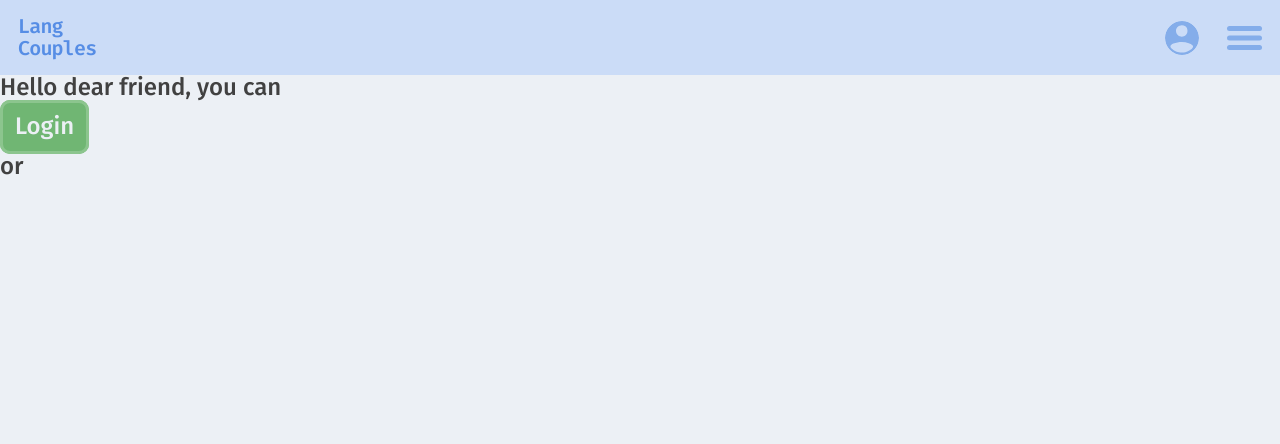
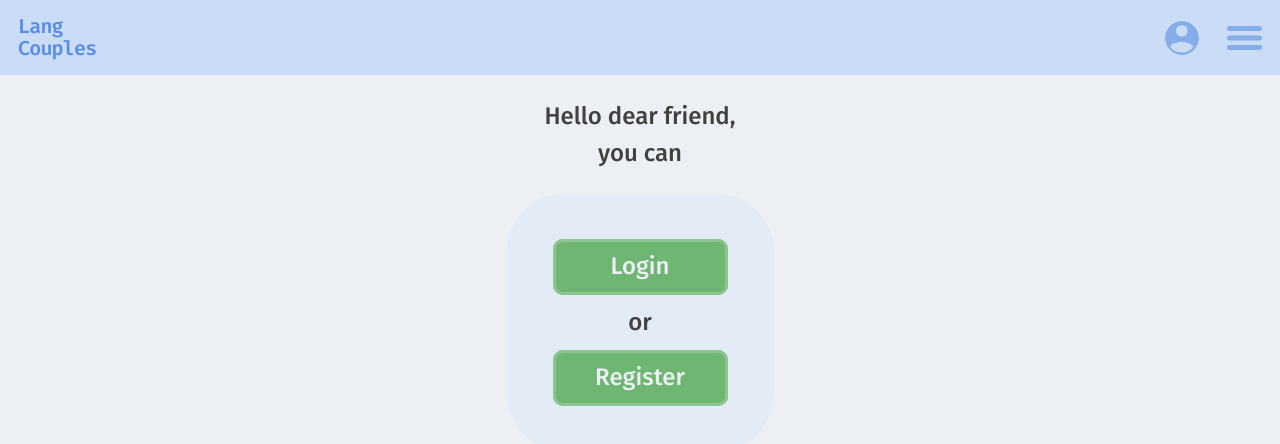
Before and after one commit to AleshaIdetRvat/LangCouples, a React (Create React App) app in the folder client/: page /auth in a window 1280 px wide. Shown: the top 444 px of the page. Built offline with nearby package versions, Linux system fonts and the light colour scheme.

Commit message:
entry page layout (верстка)

```diff
--- a/client/src/assets/style/colors.scss
+++ b/client/src/assets/style/colors.scss
@@ -1,6 +1,7 @@
 $blue: #568de5;
 $light-blue: #84adea;
 $sky: #cbdcf7;
+$light-sky: #e3ebf6;
 $white: #ecf0f5;
 $green: #70b673;
 $green-hover: #8cc58e;
--- a/client/src/components/common/GreenBtn/GreenBtn.jsx
+++ b/client/src/components/common/GreenBtn/GreenBtn.jsx
@@ -2,14 +2,14 @@ import React from "react"
 import classNames from "classnames"
 import "./GreenBtn.scss"
 
-const GreenBtn = ({ children, disabled, onClick }) => {
-    const styles = classNames("green-btn", {
+const GreenBtn = ({ children, disabled, onClick, className }) => {
+    const styles = classNames("green-btn", className, {
         "btn-disabled": disabled,
     })
 
     return (
         <button onClick={onClick} className={styles}>
-            <span className="green-btn__inner-text">{children}</span>
+            <span class="green-btn__inner-text">{children}</span>
         </button>
     )
 }
--- a/client/src/components/common/GreenBtn/GreenBtn.scss
+++ b/client/src/components/common/GreenBtn/GreenBtn.scss
@@ -1,15 +1,34 @@
 @import "../../../assets/style/colors.scss";
 .green-btn {
-    background: $green;
-    box-shadow: 0px 0px 0px 3px $green-hover inset;
+    transition: 0.15s ease;
+    background-color: $green;
     box-sizing: border-box;
     border-radius: 10px;
-    padding: 14px 15px;
+    padding: 15px;
+
+    box-shadow: inset 0px 4px 4px rgba(0, 0, 0, 0), 0px 0px 0px 3px $green-hover inset,
+        0px 2px 6px rgba(0, 0, 0, 0);
+    &:hover {
+        background-color: $green-hover;
+        box-shadow: inset 0px 4px 4px rgba(0, 0, 0, 0), 0px 0px 0px 0px $green-hover inset,
+            0px 2px 6px rgba(0, 0, 0, 0.25);
+    }
+    &:active {
+        background-color: $green;
+        box-shadow: inset 0px 4px 4px rgba(0, 0, 0, 0.25),
+            0px 0px 0px 3px $green-hover inset, 0px 2px 6px rgba(0, 0, 0, 0);
+    }
 }
 
 .green-btn__inner-text {
+    transition: 0.15s linear;
     font-size: 24px;
     line-height: 108.58%;
 
     color: $white;
+    text-shadow: 0px 0px 8px rgba(204, 204, 204, 0);
+
+    &:hover {
+        text-shadow: 0px 0px 8px rgba(204, 204, 204, 0.25);
+    }
 }
--- a/client/src/components/pages/EntryPage/EntryPage.jsx
+++ b/client/src/components/pages/EntryPage/EntryPage.jsx
@@ -4,17 +4,22 @@ import "./EntryPage.scss"
 
 const EntryPage = () => {
     return (
-        <div class="entry-page">
+        <div className="entry-page">
             <div className="entry-page__container">
                 <div className="entry-page__welcome">
-                    <h1 className="entry-page__title">Hello dear friend, you can</h1>
+                    <ul className="entry-page__title">
+                        <li>Hello dear friend,</li>
+                        <li>you can</li>
+                    </ul>
                 </div>
                 <div className="entry-page__sign-up entry-sign-up">
                     <div className="entry-sign-up__login">
                         <GreenBtn className="entry-sign-up__login-btn">Login</GreenBtn>
                     </div>
                     <span className="entry-sign-up__separator">or</span>
-                    <div className="entry-sign-up__register"></div>
+                    <div className="entry-sign-up__register">
+                        <GreenBtn className="entry-sign-up__reg-btn">Register</GreenBtn>
+                    </div>
                 </div>
             </div>
         </div>
--- a/client/src/components/pages/EntryPage/EntryPage.scss
+++ b/client/src/components/pages/EntryPage/EntryPage.scss
@@ -1,2 +1,77 @@
+@import "../../../assets/style/colors.scss";
+
 .entry-page {
+    // .entry-page__container
+
+    &__container {
+        display: flex;
+        flex-direction: column;
+
+        align-items: center;
+    }
+
+    // .entry-page__welcome
+
+    &__welcome {
+    }
+
+    // .entry-page__title
+
+    &__title {
+        height: 119px;
+
+        text-align: center;
+        line-height: 102.08%;
+        display: flex;
+        flex-direction: column;
+        justify-content: center;
+        gap: 12px;
+    }
+
+    // .entry-page__sign-up
+
+    &__sign-up {
+    }
 }
+
+.entry-sign-up {
+    background-color: $light-sky;
+    border-radius: 57px;
+    width: min-content;
+
+    display: flex;
+    flex-direction: column;
+    justify-content: center;
+    align-items: center;
+    gap: 15px;
+
+    // width: 267px;
+    // height: 257px;
+    padding: 45px 46px;
+
+    // .entry-sign-up__login
+
+    &__login {
+    }
+
+    // .entry-sign-up__login-btn
+
+    &__login-btn,
+    &__reg-btn {
+        width: 175px;
+    }
+    // .entry-sign-up__reg-btn
+
+    &__reg-btn {
+    }
+
+    // .entry-sign-up__separator
+
+    &__separator {
+    }
+
+    // .entry-sign-up__register
+
+    &__register {
+    }
+}
```
